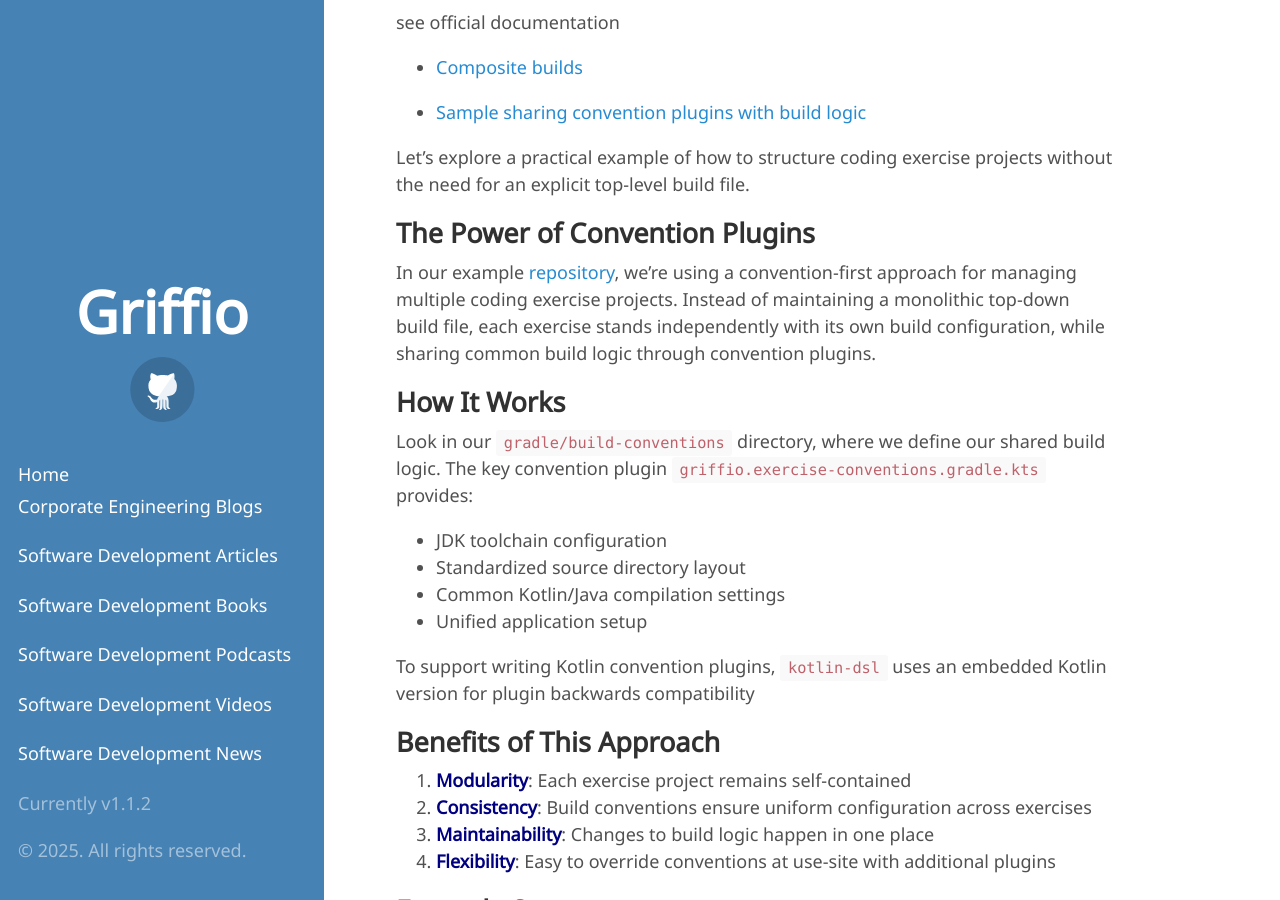
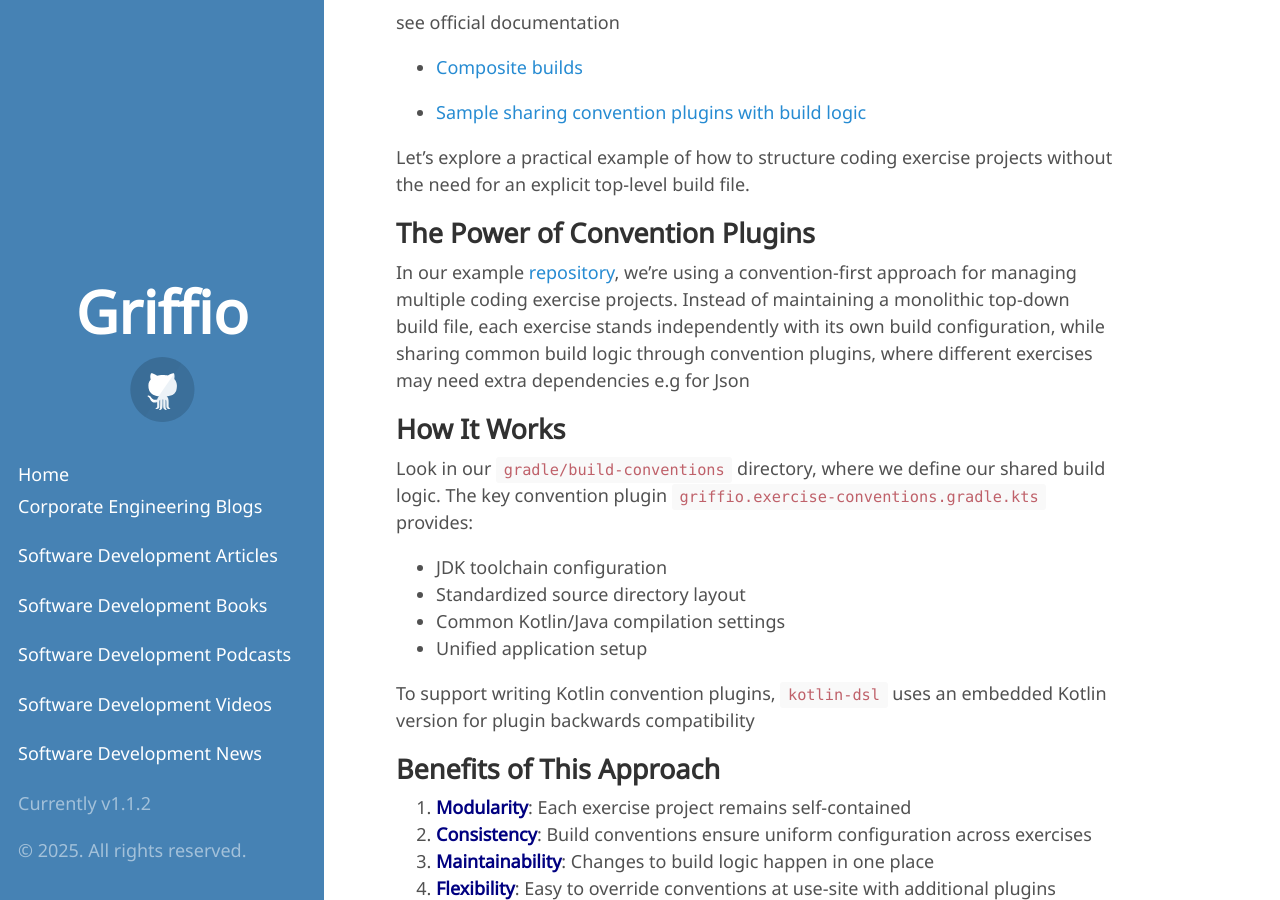
Before and after one commit to griffio/griffio.github.io, a Jekyll site: the page built from _posts/2025-01-06-More-Kotlin-Gradle-Composite-Builds.md, in a window 1280 px wide and 900 px high, scrolled down 306 px. Built offline with Jekyll 4.4.1, drawn with Linux system fonts in a browser that asks for light colours; some web fonts are replaced.

Commit message:
Update 2025-01-06-More-Kotlin-Gradle-Composite-Builds.md

```diff
--- a/_posts/2025-01-06-More-Kotlin-Gradle-Composite-Builds.md
+++ b/_posts/2025-01-06-More-Kotlin-Gradle-Composite-Builds.md
@@ -22,7 +22,7 @@
 ## The Power of Convention Plugins
 
 In our example [repository](https://github.com/griffio/exercises_build_convention), we're using a convention-first approach for managing multiple coding exercise projects.
-Instead of maintaining a monolithic top-down build file, each exercise stands independently with its own build configuration, while sharing common build logic through convention plugins.
+Instead of maintaining a monolithic top-down build file, each exercise stands independently with its own build configuration, while sharing common build logic through convention plugins, where different exercises may need extra dependencies e.g for Json
 
 ## How It Works
 Look in our `gradle/build-conventions` directory, where we define our shared build logic. The key convention plugin `griffio.exercise-conventions.gradle.kts` provides:
```
